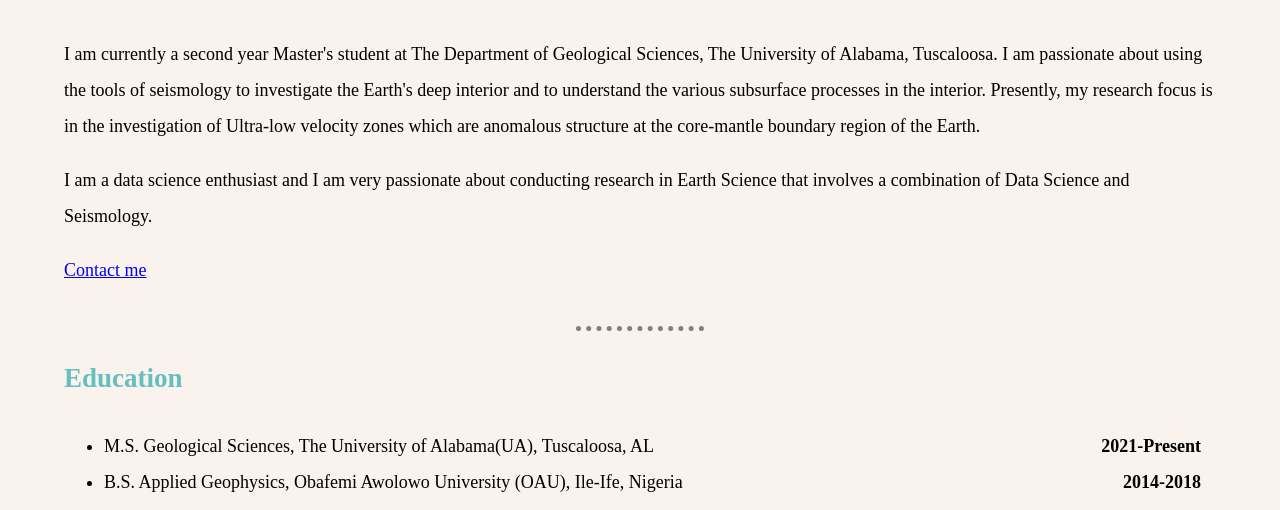
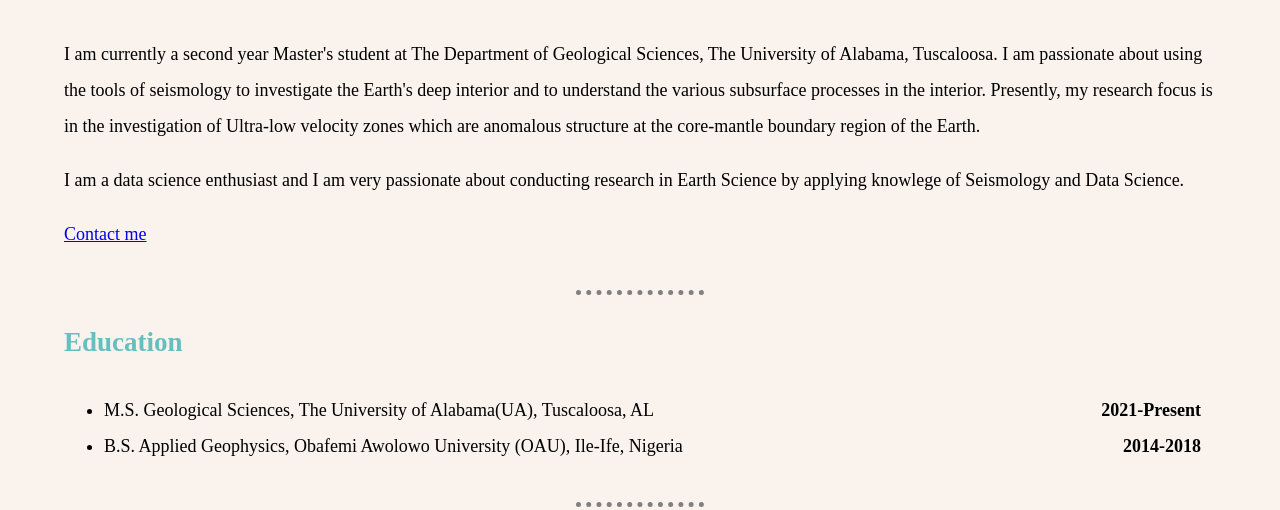
Before and after one commit to kayode-johnson-agboola/My_CV-Resume, a plain HTML site: page index.html in a window 1280 px wide. Shown: the part 362-872 px from the top of the page. Drawn offline with Linux system fonts and the light colour scheme.

Commit message:
Update index.html

```diff
--- a/index.html
+++ b/index.html
@@ -45,7 +45,7 @@
       Ultra-low velocity zones which are anomalous structure at the core-mantle boundary region of the Earth.
      </p>
       <p>I am a data science enthusiast and I am very passionate about conducting research in Earth Science
-        that involves a combination of Data Science and Seismology. </p>
+        by applying knowlege of Seismology and Data Science. </p>
      <p><a href="contact-me.html" target="_blank">Contact me</a></p>
     </div>
 
```
